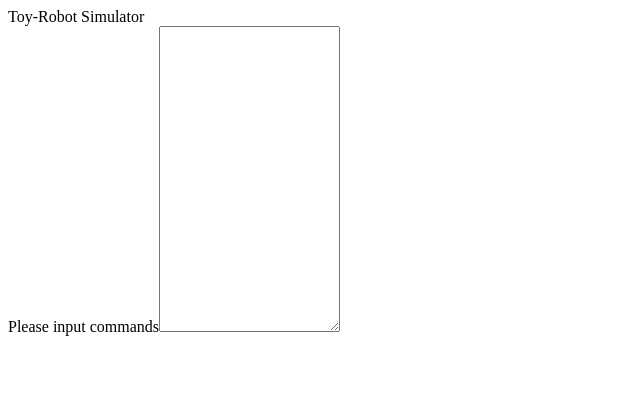
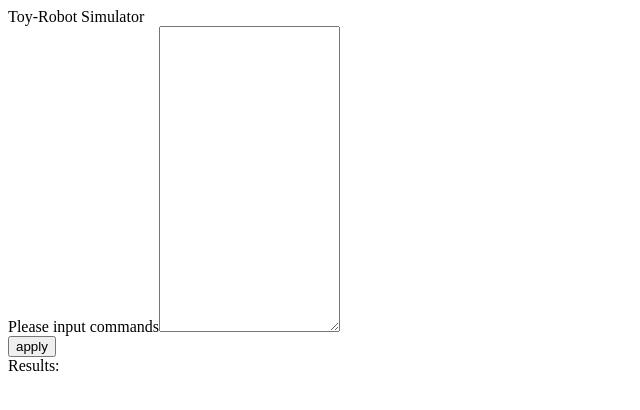
Before and after one commit to ren-ding/toy-robot, a React (Create React App) app: page / in a window 1280 px wide. Shown: the top 410 px of the page, without its empty margins (0-640 px from the left). Built offline with nearby package versions, Linux system fonts and the light colour scheme.

Commit message:
added a new component ReportPanel and used in ToyRobotPage

```diff
--- /dev/null
+++ b/src/components/ReportPanel/ReportPanel.tsx
@@ -0,0 +1,20 @@
+import React, { Component } from 'react';
+
+interface Props {
+  results:string
+}
+
+export default class ReportPanel extends Component<Props> {
+  constructor(props:Props) {
+    super(props);
+  }
+
+  render() {
+    return (
+      <div id='report-panel-wrapper'>
+        <span>Results:</span>
+        <div id='report-panel-results'>{this.props.results}</div>
+      </div>
+    );
+  }
+}
--- /dev/null
+++ b/src/components/ReportPanel/index.tsx
@@ -0,0 +1,2 @@
+import ReportPanel from './ReportPanel'
+export default ReportPanel
--- a/src/components/ToyRobotPage/ToyRobotPage.tsx
+++ b/src/components/ToyRobotPage/ToyRobotPage.tsx
@@ -1,27 +1,47 @@
 import React, { Component } from 'react';
 import InputCommandsPanel from '../InputCommandsPanel/InputCommandsPanel'
+import ReportPanel from '../ReportPanel/ReportPanel'
 
 interface Props {}
 
 interface State {
   inputCommands:string
+  results:string
+}
+
+interface ApplyButtonProps {
+  onClick:() => void
 }
 
 interface ContainerProps {
-  onInputCommands:(event: {target: { value: string }}) => void
+  results:string,
+  onInputCommands:(event: {target: { value: string }}) => void,
+  onApplyButtonClick:() => void
 }
 
 const Header = () => (
   <div>Toy-Robot Simulator</div>
 );
 
+const ApplyButton = ({
+  onClick
+}:ApplyButtonProps) => (
+  <button type="button" id='apply-button' onClick={onClick}>apply</button>
+);
+
 const Container = ({
+  results,
   onInputCommands,
+  onApplyButtonClick
 }:ContainerProps) =>(
   <div>
   <InputCommandsPanel
     onInputCommands = {onInputCommands}
   />
+  <ApplyButton
+    onClick={onApplyButtonClick}
+  />
+  <ReportPanel results={results}/>
   </div>
 );
 
@@ -30,7 +50,8 @@ export default class ToyRobotPage extends Component<Props,State> {
   constructor(props:Props) {
     super(props);
     this.state = {
-      inputCommands: ''
+      inputCommands: '',
+      results:''
     };
   }
 
@@ -39,11 +60,17 @@ export default class ToyRobotPage extends Component<Props,State> {
       <div id='toy-robot-page-wrapper'>
         <Header />
         <Container
+          results = {this.state.results}
           onInputCommands = {this.onInputCommands}
+          onApplyButtonClick = {this.onApplyButtonClick}
         />
       </div>
     );
   }
 
   onInputCommands = (event: { target: { value: string } }) => this.setState({inputCommands: event.target.value});
+
+  //TODO:call the core algorithm to generate the report
+  onApplyButtonClick = () => this.setState({results: this.state.inputCommands});
+
 }
```
Also changed, not shown: 2 other files (tests, documents, lock files or other folders).
